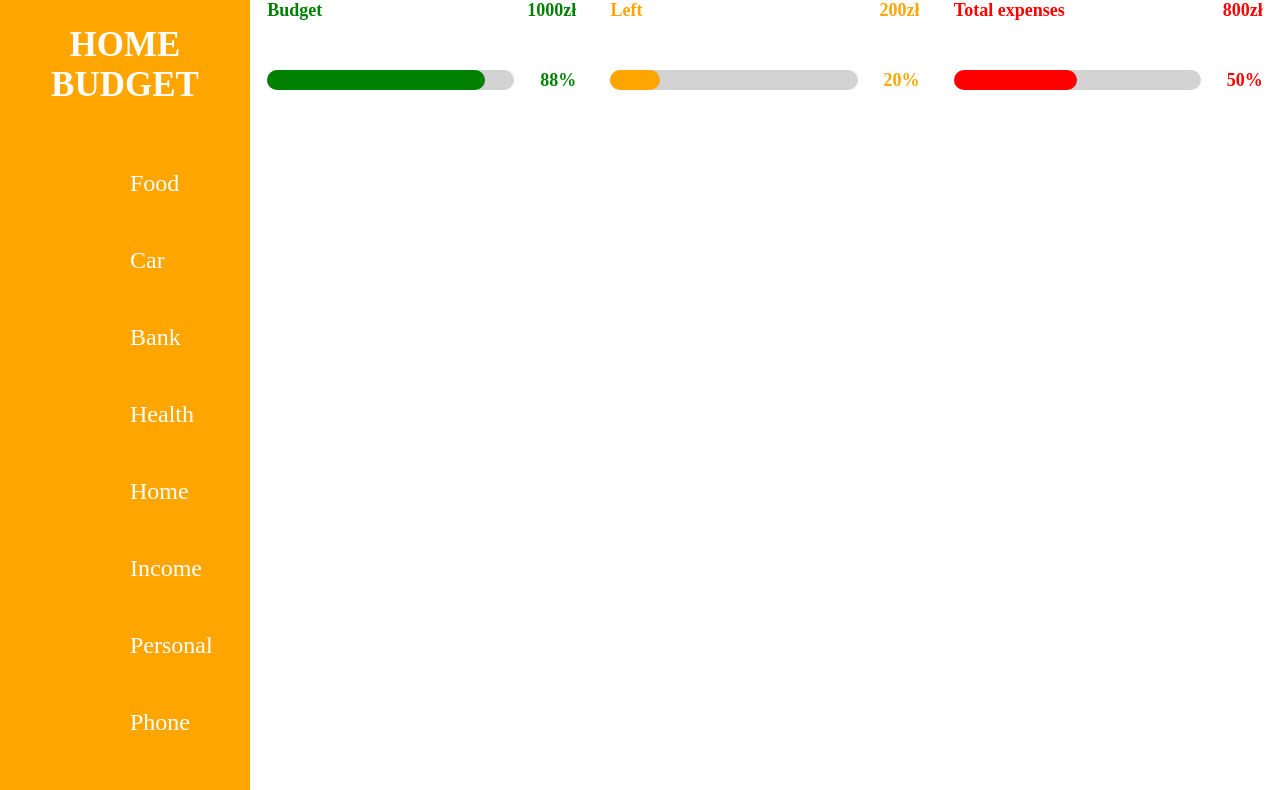
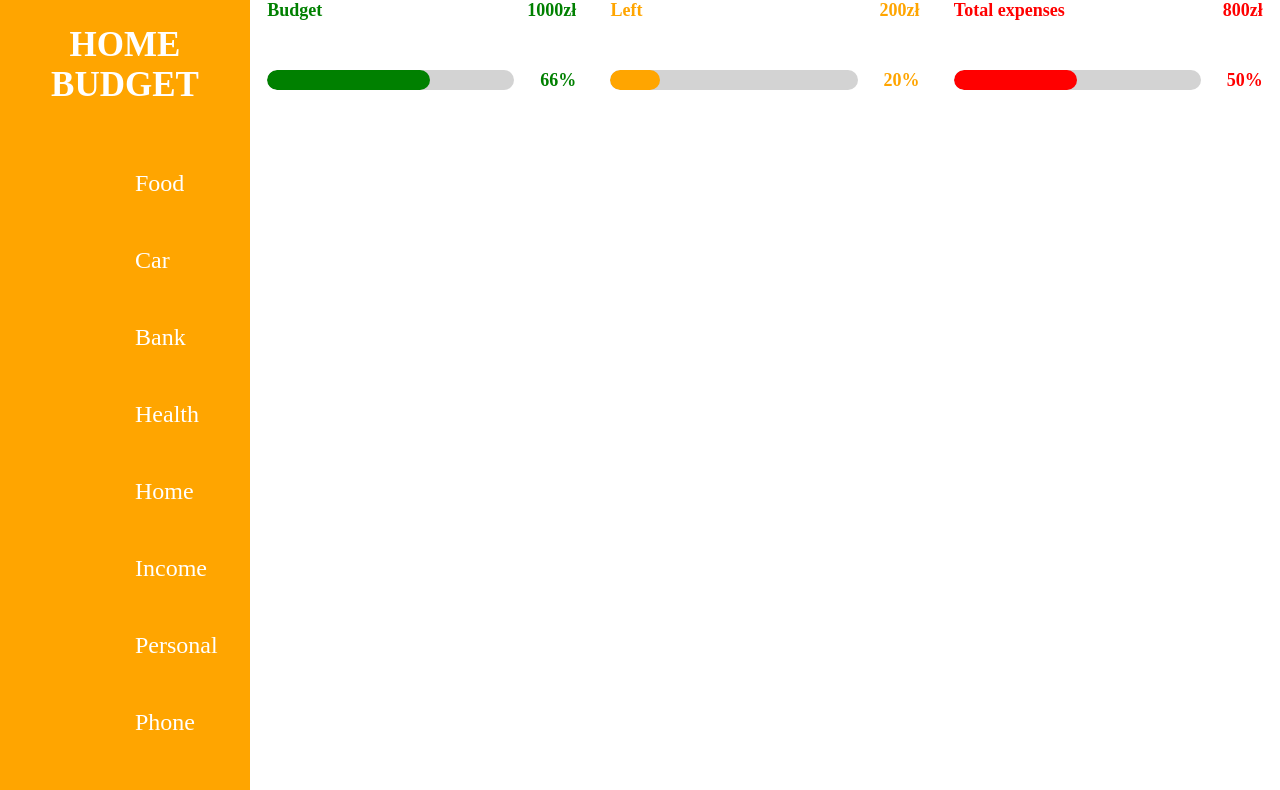
Before and after one commit to MacRapacki/HOME-BUDGET, an Angular app: page / in a window 1280 px wide. Shown: the top 790 px of the page. Built offline with nearby package versions, Linux system fonts and the light colour scheme.

Commit message:
improve status bar add routing

```diff
--- a/src/app/app-routing.module.ts
+++ b/src/app/app-routing.module.ts
@@ -1,8 +1,27 @@
 import { NgModule } from '@angular/core';
 import { Routes, RouterModule } from '@angular/router';
+import { FoodComponent } from './pages/food/food.component';
+import { CarComponent } from './pages/car/car.component';
+import { BankComponent } from './pages/bank/bank.component';
+import { HealthComponent } from './pages/health/health.component';
+import { HomeComponent } from './pages/home/home.component';
+import { IncomeComponent } from './pages/income/income.component';
+import { PersonalComponent } from './pages/personal/personal.component';
+import { PhoneComponent } from './pages/phone/phone.component';
+import { SportComponent } from './pages/sport/sport.component';
 
 
-const routes: Routes = [];
+const routes: Routes = [
+  { path: "food", component: FoodComponent },
+  { path: "car", component: CarComponent },
+  { path: "bank", component: BankComponent },
+  { path: "health", component: HealthComponent },
+  { path: "home", component: HomeComponent },
+  { path: "income", component: IncomeComponent },
+  { path: "personal", component: PersonalComponent },
+  { path: "phone", component: PhoneComponent },
+  { path: "sport", component: SportComponent },
+];
 
 @NgModule({
   imports: [RouterModule.forRoot(routes)],
--- a/src/app/app.component.html
+++ b/src/app/app.component.html
@@ -1,2 +1,3 @@
 <app-navigation></app-navigation>
 <app-status-bar></app-status-bar>
+<app-routing></app-routing>
--- a/src/app/app.module.ts
+++ b/src/app/app.module.ts
@@ -14,6 +14,7 @@ import { BankComponent } from './pages/bank/bank.component';
 import { HealthComponent } from './pages/health/health.component';
 import { SportComponent } from './pages/sport/sport.component';
 import { IncomeComponent } from './pages/income/income.component';
+import { RoutingComponent } from './routing/routing.component';
 
 @NgModule({
   declarations: [
@@ -28,7 +29,8 @@ import { IncomeComponent } from './pages/income/income.component';
     BankComponent,
     HealthComponent,
     SportComponent,
-    IncomeComponent
+    IncomeComponent,
+    RoutingComponent
   ],
   imports: [
     BrowserModule,
--- a/src/app/navigation/navigation.component.html
+++ b/src/app/navigation/navigation.component.html
@@ -2,14 +2,13 @@
 
 <nav>
   <ul>
-    <li><a routerLink="/first-component">Food</a></li>
-    <li><a routerLink="/first-component">Car</a></li>
-    <li><a routerLink="/first-component">Bank</a></li>
-    <li><a routerLink="/first-component">Health</a></li>
-    <li><a routerLink="/first-component">Home</a></li>
-    <li><a routerLink="/first-component">Income</a></li>
-    <li><a routerLink="/first-component">Personal</a></li>
-    <li><a routerLink="/first-component">Phone</a></li>
-    <li><a routerLink="/first-component">Sport</a></li>
+    <li><a routerLink="/food" routerLinkActive="active">Food</a></li>
+    <li><a routerLink="/car">Car</a></li>
+    <li><a routerLink="/bank">Bank</a></li>
+    <li><a routerLink="/health">Health</a></li>
+    <li><a routerLink="/home">Home</a></li>
+    <li><a routerLink="/income">Income</a></li>
+    <li><a routerLink="/personal">Personal</a></li>
+    <li><a routerLink="/phone">Phone</a></li>
+    <li><a routerLink="/sport">Sport</a></li>
   </ul>
-</nav>
--- a/src/app/navigation/navigation.component.scss
+++ b/src/app/navigation/navigation.component.scss
@@ -44,13 +44,18 @@
           //   background-color: red;
           padding: 10px 25px;
           border-radius: 20px;
-          margin-left: 15px;
+          margin-left: 20px;
           cursor: pointer;
           transition: 0.3s linear;
 
+          &.active {
+            background-color: lightgray;
+            color: black;
+          }
+
           &:hover {
             color: black;
-            background-color: lightgray;
+            background-color: rgb(128, 128, 128);
           }
         }
       }
--- /dev/null
+++ b/src/app/routing/routing.component.html
@@ -0,0 +1 @@
+<router-outlet></router-outlet>
--- /dev/null
+++ b/src/app/routing/routing.component.scss
@@ -0,0 +1,8 @@
+:host {
+  display: block;
+  position: absolute;
+  left: 250px;
+  top: 140px;
+  //   border: 2px solid black;
+  width: calc(100% - 250px);
+}
--- /dev/null
+++ b/src/app/routing/routing.component.ts
@@ -0,0 +1,15 @@
+import { Component, OnInit } from '@angular/core';
+
+@Component({
+  selector: 'app-routing',
+  templateUrl: './routing.component.html',
+  styleUrls: ['./routing.component.scss']
+})
+export class RoutingComponent implements OnInit {
+
+  constructor() { }
+
+  ngOnInit(): void {
+  }
+
+}
--- a/src/app/status-bar/status-bar.component.html
+++ b/src/app/status-bar/status-bar.component.html
@@ -2,7 +2,7 @@
   <div class="name">Budget</div>
   <div class="money">1000zł</div>
   <div class="bar">
-    <div class="progress" style="width: {{ budgetProc }}%"></div>
+    <div class="progress" [style.width.%]="budgetProc"></div>
   </div>
   <div class="precent">{{ budgetProc }}%</div>
 </div>
@@ -11,7 +11,7 @@
   <div class="name">Left</div>
   <div class="money">200zł</div>
   <div class="bar">
-    <div class="progress"></div>
+    <div class="progress" [style.width.%]="leftProc"></div>
   </div>
   <div class="precent">{{ leftProc }}%</div>
 </div>
@@ -20,7 +20,7 @@
   <div class="name">Total expenses</div>
   <div class="money">800zł</div>
   <div class="bar">
-    <div class="progress"></div>
+    <div class="progress" [style.width.%]="expensesProc"></div>
   </div>
   <div class="precent">{{ expensesProc }}%</div>
 </div>
--- a/src/app/status-bar/status-bar.component.scss
+++ b/src/app/status-bar/status-bar.component.scss
@@ -33,6 +33,7 @@ $budgetProc: 50%;
       height: 20px;
       background-color: lightgray;
       border-radius: 50px;
+      overflow: hidden;
 
       .progress {
         position: absolute;
--- a/src/app/status-bar/status-bar.component.ts
+++ b/src/app/status-bar/status-bar.component.ts
@@ -7,11 +7,13 @@ import { Component, OnInit } from '@angular/core';
 })
 export class StatusBarComponent implements OnInit {
 
-  budgetProc: number = 88;
+  budgetProc: number = 66;
   leftProc: number = 20;
   expensesProc: number = 50;
 
-  constructor() { }
+  constructor() {
+
+  }
 
   ngOnInit(): void {
   }
```
Also changed, not shown: 1 other file (tests, documents, lock files or other folders).
